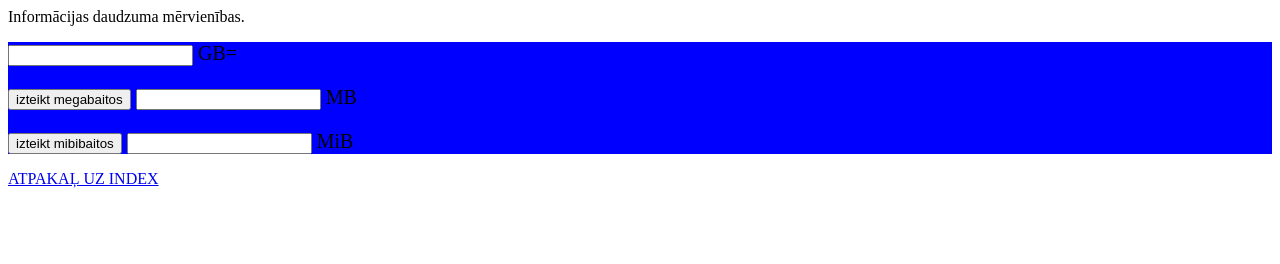
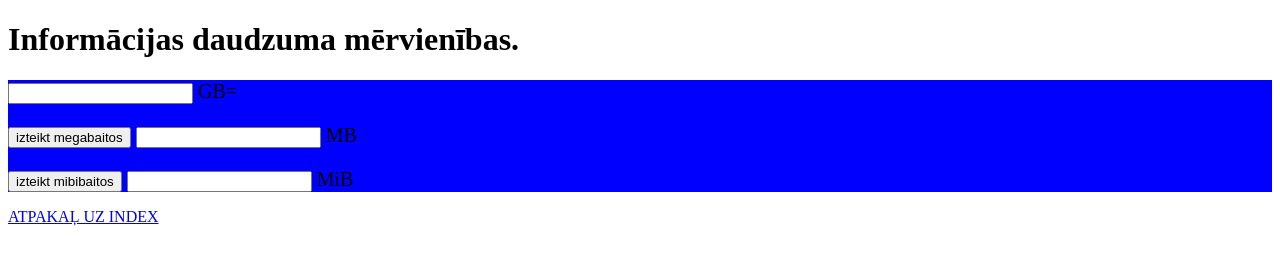
Before and after one commit to krisjanis666/pedejais, a plain HTML site: page mervienibas.html in a window 1280 px wide. Drawn offline with Linux system fonts and the light colour scheme.

Commit message:
Update mervienibas.html

```diff
--- a/mervienibas.html
+++ b/mervienibas.html
@@ -11,7 +11,7 @@ Click nbfs://nbhost/SystemFileSystem/Templates/ClientSide/html.html to edit this
         <meta name="viewport" content="width=device-width, initial-scale=1.0">
     </head>
     <body>
-        <h>Informācijas daudzuma mērvienības.</h>
+        <h1>Informācijas daudzuma mērvienības.</h1>
  <p></p>
          <form id="forma">
         <div><input type="text" name="sk"> GB=</div>
```
